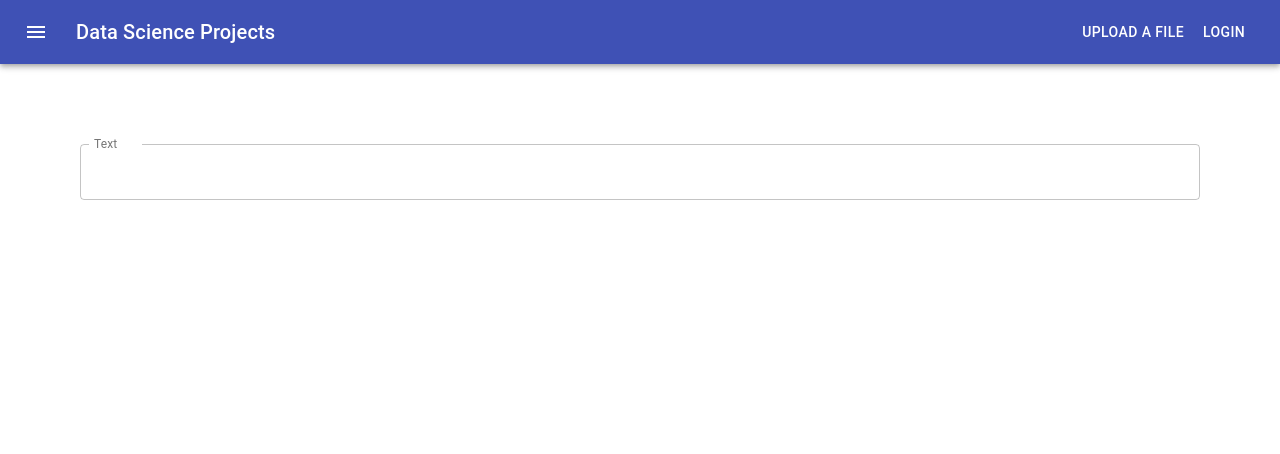
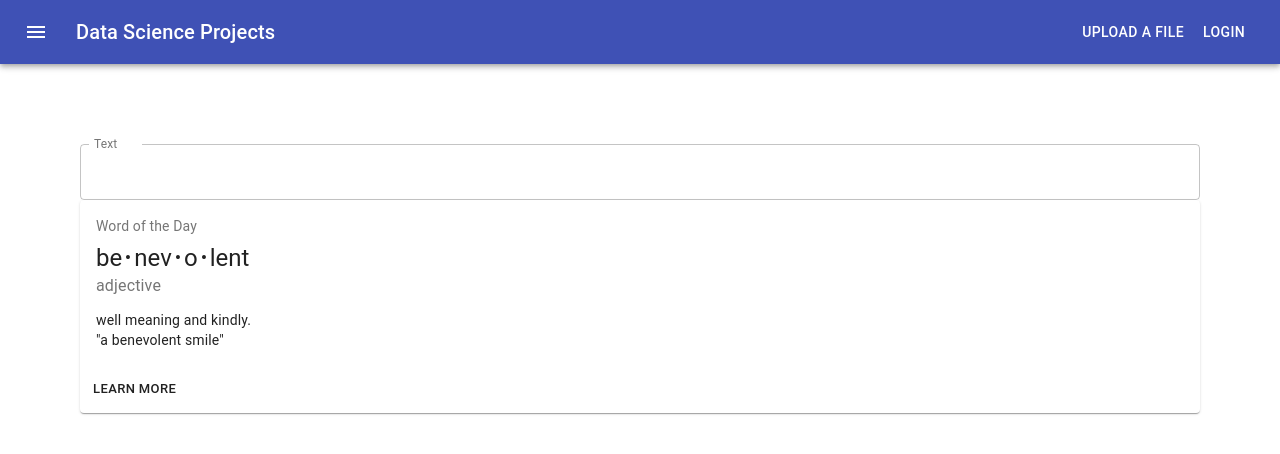
Before and after one commit to fwbrandao/projects_dashboard, a React (Create React App) app: page / in a window 1280 px wide. Shown: the top 454 px of the page. Built offline with nearby package versions, Linux system fonts and the light colour scheme.

Commit message:
feat: aboutProject

```diff
--- a/src/App.js
+++ b/src/App.js
@@ -3,6 +3,7 @@
   from '@material-ui/core';
 import TextBox from './components/textBox'
 import CustomizedMenus from './components/menu/index';
+import AboutProject from './components/aboutProject';
 
 const useStyles = makeStyles(theme => ({
   root: {
@@ -39,6 +40,7 @@
       </AppBar>
       <Box mt={10} ml={10} mr={10}>
         <TextBox className={classes.textBox}/>
+        <AboutProject />
       </Box>
     </Box>
   );
--- /dev/null
+++ b/src/components/aboutProject/index.jsx
@@ -0,0 +1,55 @@
+import React from 'react';
+import { makeStyles } from '@material-ui/core/styles';
+import Card from '@material-ui/core/Card';
+import CardActions from '@material-ui/core/CardActions';
+import CardContent from '@material-ui/core/CardContent';
+import Button from '@material-ui/core/Button';
+import Typography from '@material-ui/core/Typography';
+
+const useStyles = makeStyles({
+  root: {
+    minWidth: 275,
+  },
+  bullet: {
+    display: 'inline-block',
+    margin: '0 2px',
+    transform: 'scale(0.8)',
+  },
+  title: {
+    fontSize: 14,
+  },
+  pos: {
+    marginBottom: 12,
+  },
+});
+
+const AboutProject = () => {
+  const classes = useStyles();
+  const bull = <span className={classes.bullet}>•</span>;
+
+  return (
+    <Card className={classes.root}>
+      <CardContent>
+        <Typography className={classes.title} color="textSecondary" gutterBottom>
+          Word of the Day
+        </Typography>
+        <Typography variant="h5" component="h2">
+          be{bull}nev{bull}o{bull}lent
+        </Typography>
+        <Typography className={classes.pos} color="textSecondary">
+          adjective
+        </Typography>
+        <Typography variant="body2" component="p">
+          well meaning and kindly.
+          <br />
+          {'"a benevolent smile"'}
+        </Typography>
+      </CardContent>
+      <CardActions>
+        <Button size="small">Learn More</Button>
+      </CardActions>
+    </Card>
+  );
+}
+
+export default AboutProject;
--- a/src/components/menu/index.jsx
+++ b/src/components/menu/index.jsx
@@ -8,7 +8,6 @@
     IconButton,
     makeStyles
 } from '@material-ui/core';
-import InboxIcon from '@material-ui/icons/MoveToInbox';
 import MenuIcon from '@material-ui/icons/Menu';
 import FindInPageIcon from '@material-ui/icons/FindInPage';
 import DescriptionIcon from '@material-ui/icons/Description';
```
Also changed, not shown: src/fakeNewsDetector/main/index.jsx (added, +13 -0 lines).
